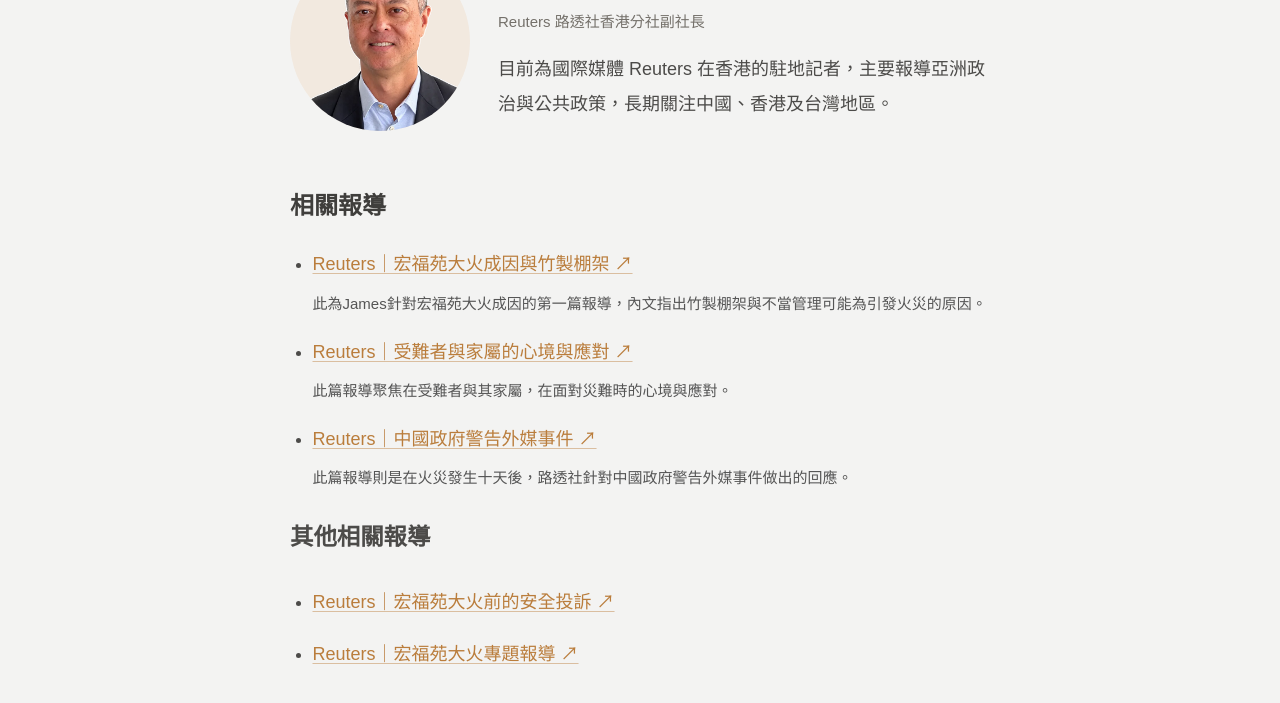
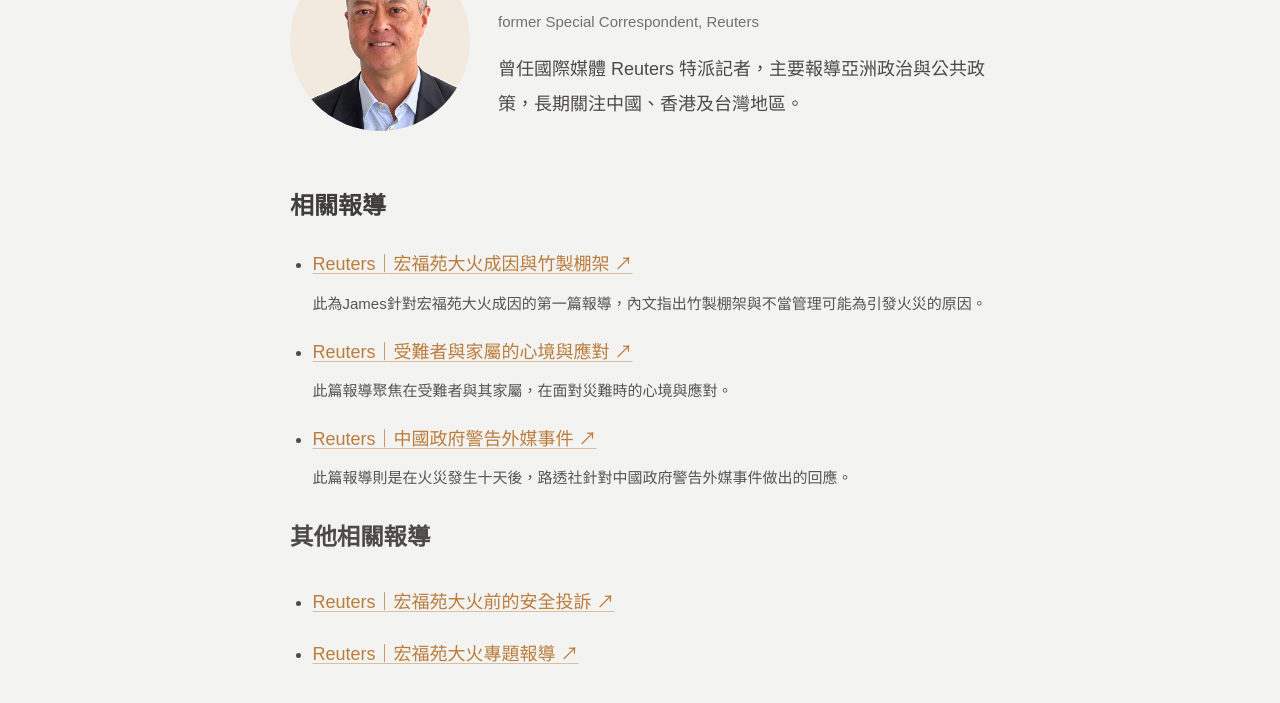
Before and after one commit to weiciao04-022/those-present-words, a plain HTML site: page james.html in a window 1280 px wide. Shown: the part 141-844 px from the top of the page. Drawn offline with Linux system fonts and the light colour scheme.

Commit message:
Correct James Pomfret's former Reuters correspondent title

```diff
--- a/james.html
+++ b/james.html
@@ -19,8 +19,8 @@
         <img class="reporter-portrait" src="images/optimized/desktop/people/james.webp" srcset="images/optimized/mobile/people/james.webp 640w, images/optimized/desktop/people/james.webp 1280w" sizes="(max-width: 600px) 40vw, 320px" alt="James Pomfret的照片" width="320" height="320" decoding="async">
         <div>
           <h1>James Pomfret</h1>
-          <p class="article-meta reporter-role">Reuters 路透社香港分社副社長</p>
-          <p class="reporter-bio">目前為國際媒體 Reuters 在香港的駐地記者，主要報導亞洲政治與公共政策，長期關注中國、香港及台灣地區。</p>
+          <p class="article-meta reporter-role">former Special Correspondent, Reuters</p>
+          <p class="reporter-bio">曾任國際媒體 Reuters 特派記者，主要報導亞洲政治與公共政策，長期關注中國、香港及台灣地區。</p>
         </div>
       </header>
       <section aria-labelledby="report-heading">
```
Also changed, not shown: article.html (+1 -1 lines), index.html (+1 -1 lines).
